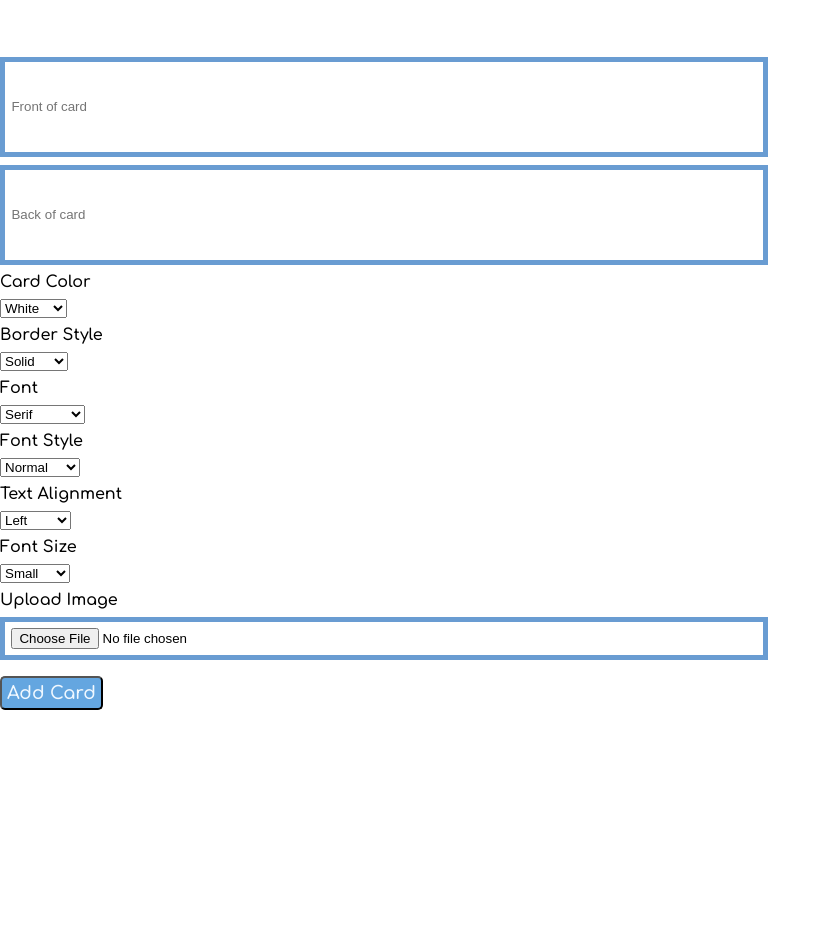
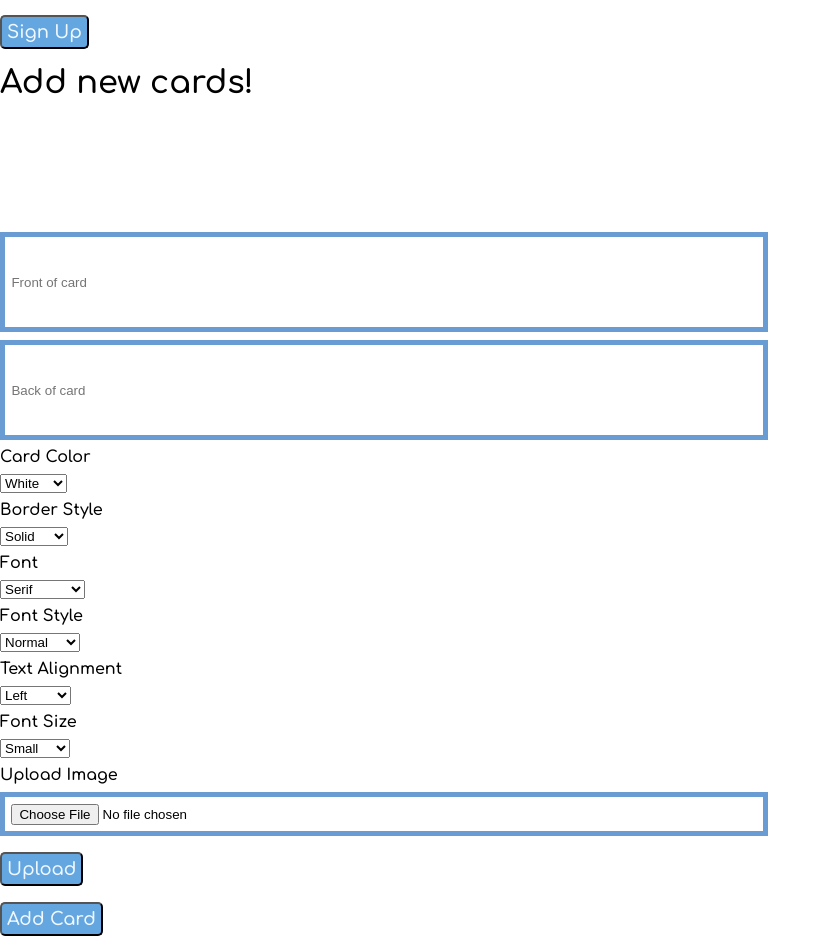
Before and after one commit to momentum-team-4/group---social-ecards-tleach01, a React (Create React App) app in the folder social-ecards/: page /add-card in a window 1280 px wide. Shown: the part 399-1351 px from the top of the page, without its empty margins (0-831 px from the left). Before the commit the page ends 1125 px from the top, so only its background shows below. Built offline with nearby package versions, Linux system fonts and the light colour scheme.

Commit message:
cleaning up

```diff
--- a/social-ecards/src/App.js
+++ b/social-ecards/src/App.js
@@ -13,6 +13,7 @@
 import CardMaker from './components/AddCard'
 import Cards from './components/Cards'
 import Friends from './components/Friends'
+import Register from './components/Register'
 
 class App extends React.Component {
   constructor () {
@@ -47,6 +48,7 @@
           <Route path='/all/cards'> <Cards token={this.state.token} username={this.state.username} /> </Route>
           <Route path='/followed/cards'> <Friends token={this.state.token} />  </Route>
           <Route path='/friends'> <Friends token={this.state.token} />  </Route>
+          <Route path='/register'><Register /></Route>
         </Switch>
       </Router>
     )
--- a/social-ecards/src/components/AddCard.js
+++ b/social-ecards/src/components/AddCard.js
@@ -235,6 +235,7 @@
                     <Form.Label htmlFor='image'>Upload Image</Form.Label>
                     <Form.Control input type='file' id='image' onChange={this.handleImageChange}>
                     </Form.Control>
+                    <button onClick={this.handleUploadImage}>Upload</button>
                   </Form.Group>
 
                   <Button variant='outline-primary' type='submit' name='submit' value='Submit'>
--- a/social-ecards/src/components/Login.js
+++ b/social-ecards/src/components/Login.js
@@ -1,5 +1,6 @@
 import React from 'react'
 import { getToken } from './api'
+import Register from './Register'
 
 class Login extends React.Component {
   constructor () {
@@ -31,6 +32,7 @@
     return (
 
       <div className='login'>
+
         <div className='login-form'>
           <form onSubmit={this.handleLogin}>
             <div>
@@ -49,6 +51,7 @@
             </div>
           </form>
         </div>
+        <Register></Register>
       </div>
     )
   }
```
